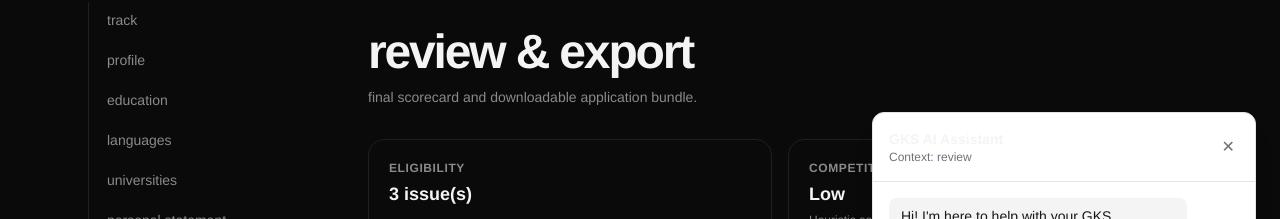
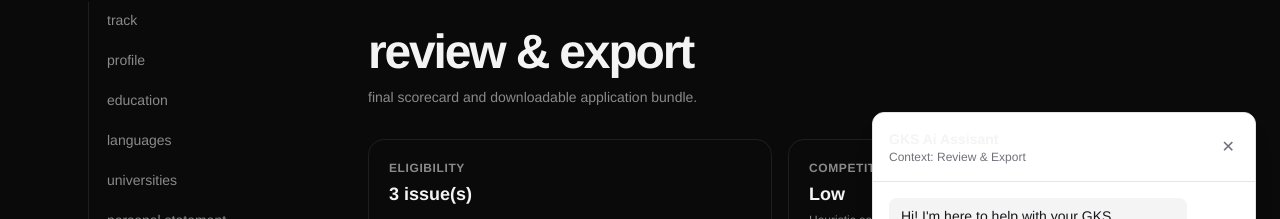
Before and after one commit to islee23520/gks-for-u, a Next.js app: page /apply/review in a window 1280 px wide. Both pictures are taken after a click on the button 1232 px from the left and 752 px from the top of the page. Shown: the part 148-367 px from the top of the page. Built offline with nearby package versions, Linux system fonts and the light colour scheme.

Commit message:
feat: add interview mode and page-aware context to AI chat

```diff
--- a/src/components/ai/GlobalChatPanel.tsx
+++ b/src/components/ai/GlobalChatPanel.tsx
@@ -93,6 +93,8 @@ export function GlobalChatPanel() {
   const isApplyRoute = pathname?.startsWith("/apply/");
   const section = isApplyRoute ? pathname?.split("/").pop() || "general" : "general";
   const canInterview = isApplyRoute && INTERVIEWABLE_SECTIONS.has(section);
+  const normalizedSection = isApplyRoute ? section : pathname === "/" ? "general" : pathname?.replace(/^\//, "") || "general";
+  const activePageContext = PAGE_CONTEXT[normalizedSection] ?? PAGE_CONTEXT.general;
 
   const currentQuestion = useCallback((): InterviewQuestion | undefined => {
     if (!canInterview || !interviewMode) return undefined;
@@ -133,7 +135,6 @@ export function GlobalChatPanel() {
   }, [resetToInterviewStart]);
 
   const getRelevantContext = useCallback(() => {
-    const normalizedSection = isApplyRoute ? section : pathname === "/" ? "general" : pathname?.replace(/^\//, "") || "general";
     const pageContext = PAGE_CONTEXT[normalizedSection] ?? PAGE_CONTEXT.general;
     const context: Record<string, unknown> = {
       pathname,
@@ -160,7 +161,7 @@ export function GlobalChatPanel() {
       }
     }
     return context;
-  }, [pathname, isApplyRoute, section, draft]);
+  }, [pathname, isApplyRoute, section, draft, normalizedSection]);
 
   const handleFreeformSubmit = async (_userMsg: string, newMessages: Message[]) => {
     const res = await fetch("/api/ai/chat", {
@@ -232,9 +233,9 @@ export function GlobalChatPanel() {
         <div className="mb-4 flex h-[500px] max-h-[calc(100vh-8rem)] w-80 flex-col rounded-xl border border-zinc-200 bg-white shadow-xl dark:border-zinc-800 dark:bg-zinc-950 sm:w-96">
           <div className="flex items-center justify-between border-b border-zinc-200 p-4 dark:border-zinc-800">
             <div>
-              <h2 className="text-sm font-semibold">GKS AI Assistant</h2>
+              <h2 className="text-sm font-semibold">GKS Ai Assisant</h2>
               <p className="text-xs text-zinc-500">
-                Context: {isApplyRoute ? section : "General"}
+                Context: {activePageContext.title}
                 {interviewMode ? " · Interview" : ""}
               </p>
             </div>
```
